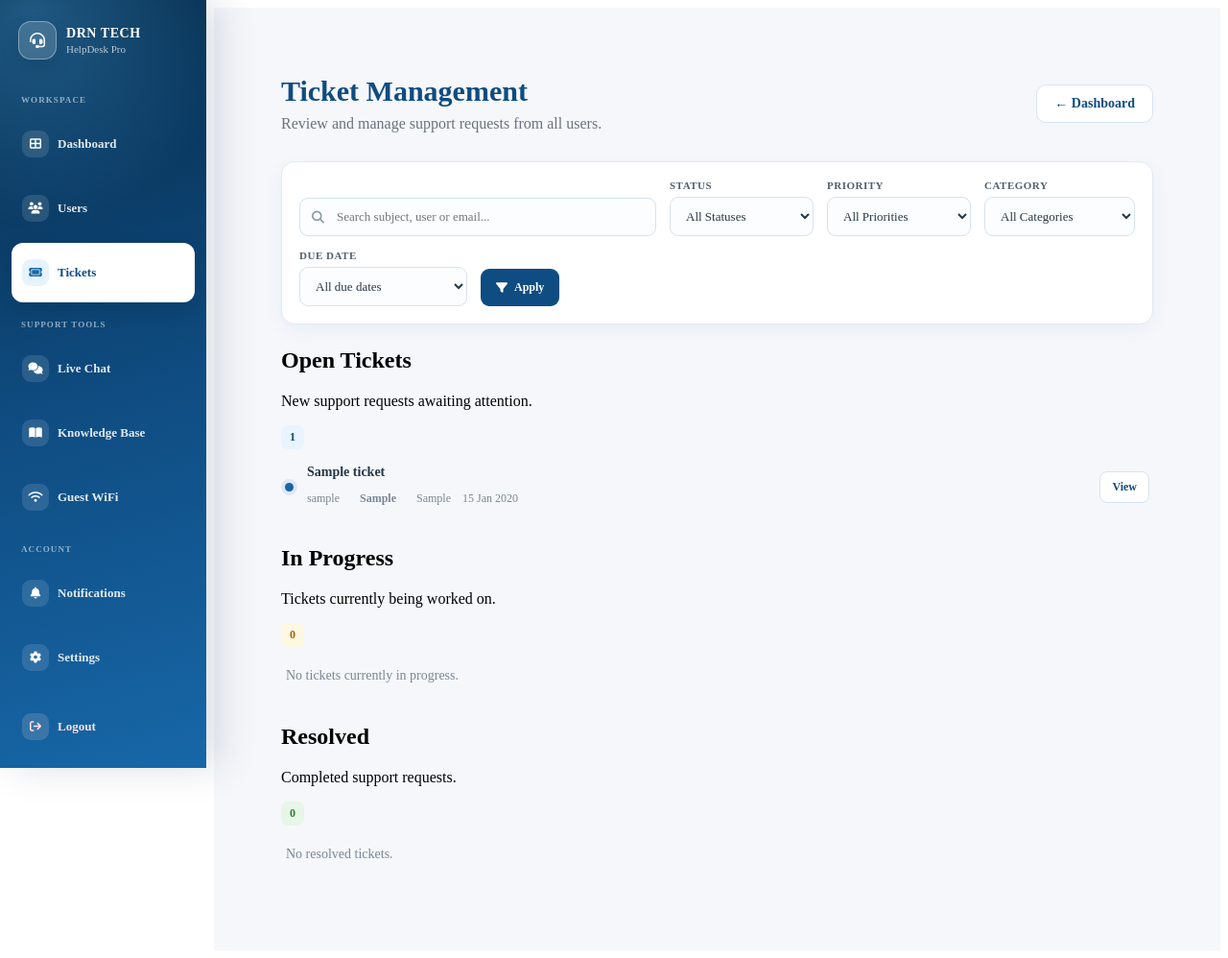
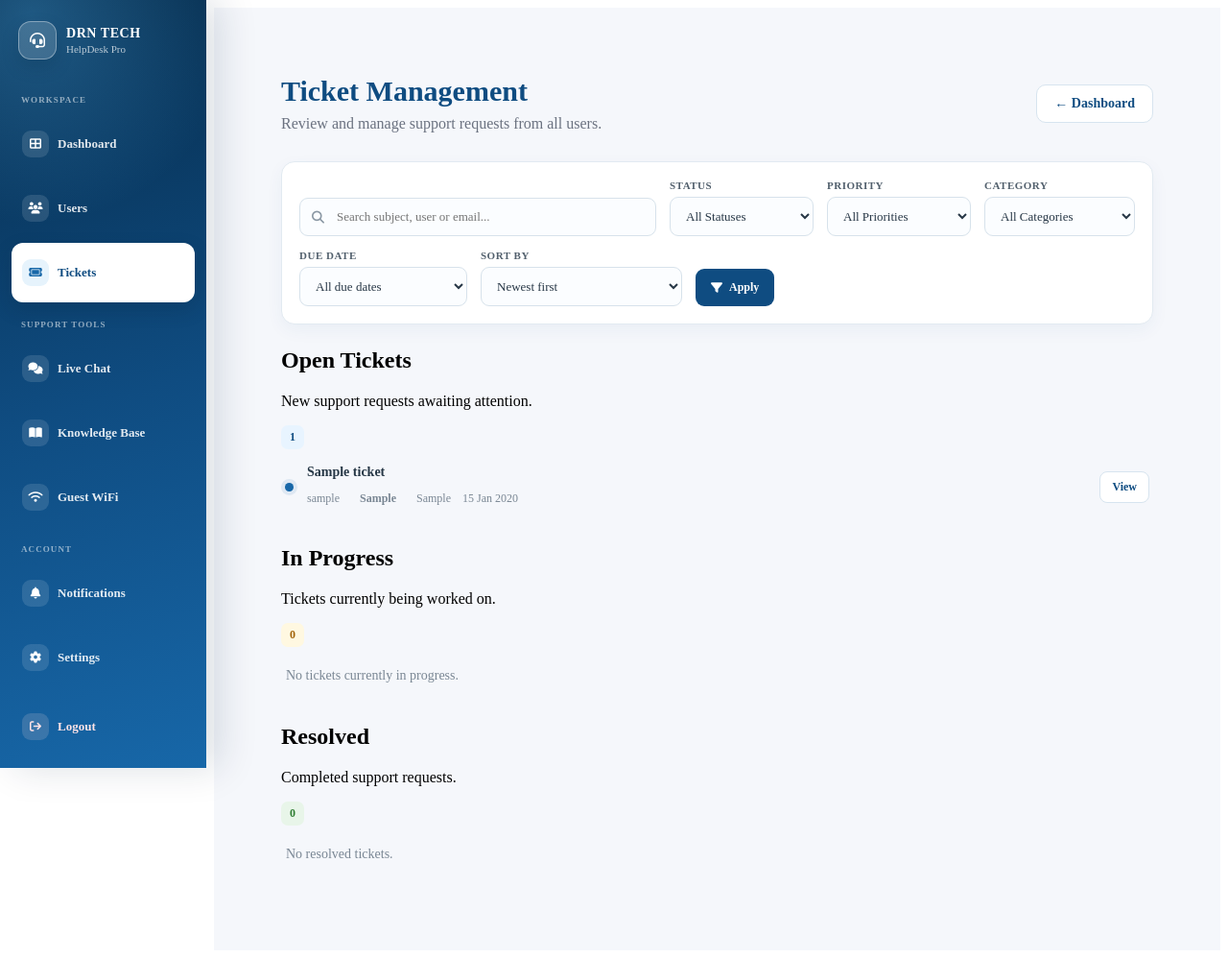
Before and after one commit to DRNWAMBZ/HelpDeskPro, a Flask app: page /admin/tickets in a window 1280 px wide. Shown: the whole page at 96% size. Run offline with Flask 3, Linux system fonts and the light colour scheme; a user stored in the database is signed in; tables that the repository leaves empty hold one stand-in row (values such as "Sample post"); some libraries are stand-ins or nearby versions.

Commit message:
Improve ticket sorting filters and references

```diff
--- a/app.py
+++ b/app.py
@@ -1710,7 +1710,7 @@ def create_ticket():
         db.session.commit()
 
         flash(
-            f"Ticket HDP-{next_ticket_number:04d} created successfully!",
+            f"Ticket #{next_ticket_number} created successfully!",
             "success",
         )
 
@@ -1898,7 +1898,7 @@ def reply_to_ticket(ticket_id):
             ticket_id=ticket.id,
             message=(
                 f"{current_user.username} replied to ticket "
-                f"HDP-{ticket.ticket_number:04d}."
+                f"#{ticket.ticket_number}."
             ),
         )
 
@@ -2943,6 +2943,11 @@ def admin_tickets():
         "",
     ).strip()
 
+    sort = request.args.get(
+        "sort",
+        "newest",
+    ).strip()
+
     # Start with every ticket
     query = Ticket.query.join(User)
 
@@ -3032,9 +3037,17 @@ def admin_tickets():
     # GET FILTERED TICKETS
     # ---------------------------------
 
-    filtered_tickets = query.order_by(
-        Ticket.created_at.desc()
-    ).all()
+    sort_options = {
+        "newest": Ticket.created_at.desc(),
+        "oldest": Ticket.created_at.asc(),
+        "ticket_asc": Ticket.ticket_number.asc(),
+        "ticket_desc": Ticket.ticket_number.desc(),
+    }
+
+    if sort not in sort_options:
+        sort = "newest"
+
+    filtered_tickets = query.order_by(sort_options[sort]).all()
 
     # Keep your current queue layout
     open_tickets = [
@@ -3067,6 +3080,7 @@ def admin_tickets():
         priority_filter=priority_filter,
         category_filter=category_filter,
         due_filter=due_filter,
+        sort=sort,
         ticket_categories=TICKET_CATEGORIES,
     )
 # -------------------------
@@ -3172,7 +3186,7 @@ def admin_update_ticket_status(ticket_id):
             recipient_id=ticket.user_id,
             ticket_id=ticket.id,
             message=(
-                f"Your ticket HDP-{ticket.ticket_number:04d} "
+                f"Your ticket #{ticket.ticket_number} "
                 "has been resolved."
             ),
         )
@@ -3259,7 +3273,7 @@ def admin_ticket_progress_update(ticket_id):
             ticket_id=ticket.id,
             message=(
                 f"Support posted a progress update on ticket "
-                f"HDP-{ticket.ticket_number:04d}."
+                f"#{ticket.ticket_number}."
             ),
         )
 
@@ -3319,7 +3333,7 @@ def admin_reply_to_ticket(ticket_id):
             ticket_id=ticket.id,
             message=(
                 f"Support replied to your ticket "
-                f"HDP-{ticket.ticket_number:04d}."
+                f"#{ticket.ticket_number}."
             ),
         )
 
--- a/templates/admin/ticket_details.html
+++ b/templates/admin/ticket_details.html
@@ -1,7 +1,7 @@
 {% extends "base.html" %}
 
 {% block title %}
-Ticket HDP-{{ "%04d"|format(ticket.ticket_number) }}
+Ticket #{{ ticket.ticket_number }}
 {% endblock %}
 
 {% block content %}
@@ -13,7 +13,7 @@ Ticket HDP-{{ "%04d"|format(ticket.ticket_number) }}
         <div>
 
             <span class="ticket-number">
-                Ticket HDP-{{ "%04d"|format(ticket.ticket_number) }}
+                Ticket #{{ ticket.ticket_number }}
             </span>
 
             <h1>{{ ticket.subject }}</h1>
--- a/templates/admin/tickets.html
+++ b/templates/admin/tickets.html
@@ -189,6 +189,32 @@ Ticket Management
         </div>
 
 
+        <!-- SORT ORDER -->
+
+        <div class="admin-ticket-filter">
+
+            <label for="sort">
+                Sort by
+            </label>
+
+            <select name="sort" id="sort">
+                <option value="newest" {% if sort == "newest" %}selected{% endif %}>
+                    Newest first
+                </option>
+                <option value="oldest" {% if sort == "oldest" %}selected{% endif %}>
+                    Oldest first
+                </option>
+                <option value="ticket_asc" {% if sort == "ticket_asc" %}selected{% endif %}>
+                    Ticket number: low to high
+                </option>
+                <option value="ticket_desc" {% if sort == "ticket_desc" %}selected{% endif %}>
+                    Ticket number: high to low
+                </option>
+            </select>
+
+        </div>
+
+
         <!-- APPLY -->
 
         <button
@@ -202,7 +228,7 @@ Ticket Management
 
         <!-- CLEAR -->
 
-        {% if search or status_filter or priority_filter or category_filter or due_filter %}
+        {% if search or status_filter or priority_filter or category_filter or due_filter or sort != "newest" %}
 
             <a
                 href="{{ url_for('admin_tickets') }}"
--- a/templates/dashboard/dashboard.html
+++ b/templates/dashboard/dashboard.html
@@ -104,7 +104,7 @@ Dashboard
                             <strong>{{ ticket.subject }}</strong>
 
                             <div class="user-ticket-list-meta">
-                                <span>HDP-{{ "%04d"|format(ticket.ticket_number) }}</span>
+                                <span>#{{ ticket.ticket_number }}</span>
 
                                 <span
                                     class="status-badge
--- a/templates/notifications.html
+++ b/templates/notifications.html
@@ -79,7 +79,7 @@ Notifications | HelpDesk Pro
                             </span>
 
                             <span class="notification-meta">
-                                Ticket HDP-{{ "%04d"|format(notification.ticket.ticket_number) }}
+                                Ticket #{{ notification.ticket.ticket_number }}
                                 · {{ notification.created_at|local_datetime("%d %b %Y, %I:%M %p") }}
                             </span>
                         </span>
--- a/templates/tickets.html
+++ b/templates/tickets.html
@@ -69,7 +69,7 @@ Tickets
                         <div class="user-ticket-list-meta">
 
                             <span>
-                                HDP-{{ "%04d"|format(ticket.ticket_number) }}
+                                #{{ ticket.ticket_number }}
                             </span>
 
                             <span
```
Also changed, not shown: tests/test_regression.py (+1 -1 lines).
